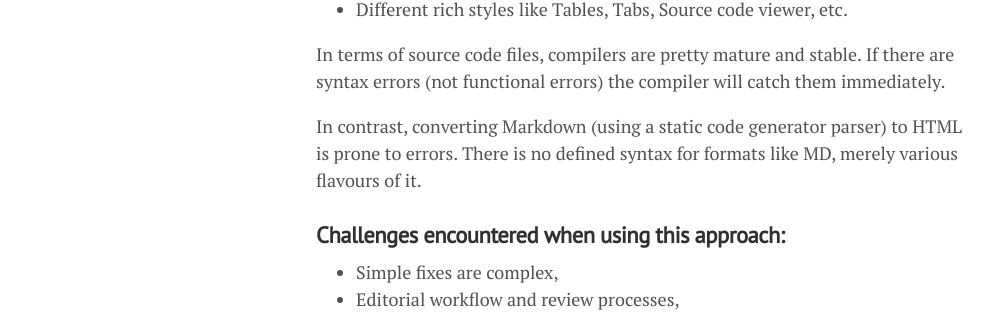
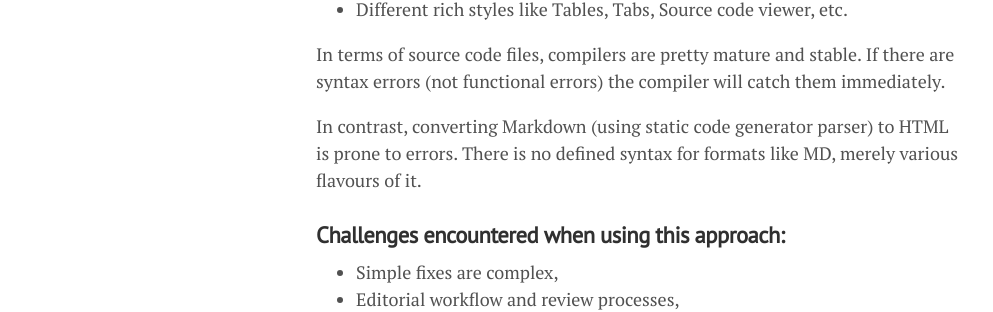
Before and after one commit to lgeurts/lgeurts.github.io, a Jekyll site: the page built from _posts/2020-08-21-docs-as-code.md, in a window 1280 px wide. Shown: the part 872-1184 px from the top of the page, without its empty margins (0-993 px from the left). Built offline with Jekyll 4.4.1, drawn with Linux system fonts in a browser that asks for light colours; nearby versions of some CDN libraries.

Commit message:
Update 2020-08-21-docs-as-code.md

```diff
--- a/_posts/2020-08-21-docs-as-code.md
+++ b/_posts/2020-08-21-docs-as-code.md
@@ -32,7 +32,7 @@
 
 In terms of source code files, compilers are pretty mature and stable. If there are syntax errors (not functional errors) the compiler will catch them immediately.
 
-In contrast, converting Markdown (using a static code generator parser) to HTML is prone to errors. There is no defined syntax for formats like MD, merely various flavours of it.
+In contrast, converting Markdown (using static code generator parser) to HTML is prone to errors. There is no defined syntax for formats like MD, merely various flavours of it.
 
 ### **Challenges encountered when using this approach:**
 
```
